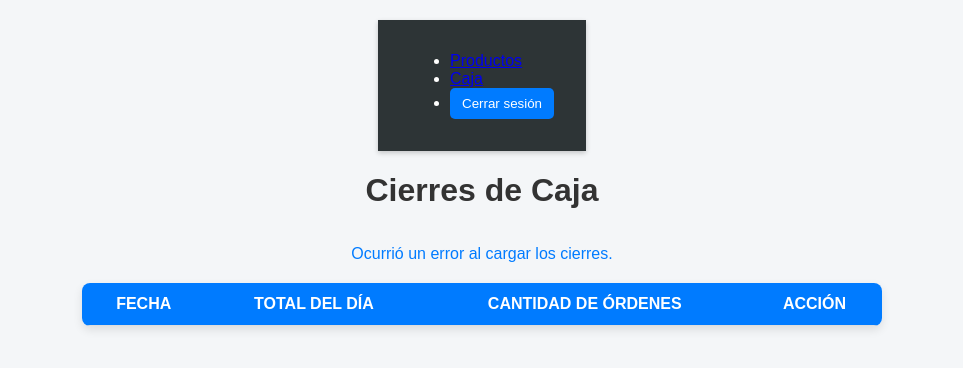
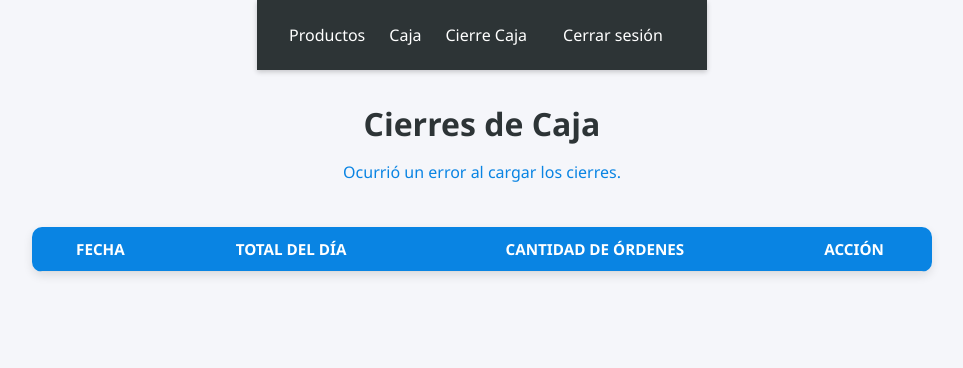
Before and after one commit to SorathDem/GRANBar_BQ, a website: page frontend/cierre_caja.html in a window 1280 px wide. Shown: the whole page, without its empty margins (158-1121 px from the left). Drawn offline with Linux system fonts and the light colour scheme; no server answers.

Commit message:
Proyect51

```diff
--- a/frontend/cierre_caja.html
+++ b/frontend/cierre_caja.html
@@ -3,33 +3,27 @@
 <head>
   <meta charset="UTF-8">
   <title>Cierre de Caja</title>
+  <link rel="stylesheet" href="styles/admin.css"> <!-- 👈 Reutilizamos tu mismo CSS -->
   <style>
+    /* 🔹 Estilos específicos solo para esta página */
     body {
-      font-family: Arial, sans-serif;
-      background-color: #f4f6f8;
+      background-color: #f5f6fa;
+      min-height: 100vh;
       margin: 0;
-      padding: 20px;
       display: flex;
       flex-direction: column;
       align-items: center;
     }
 
-    header {
-        background-color: #2d3436;
-        color: #fff;
-        padding: 1rem 2rem;
-        box-shadow: 0 2px 5px rgba(0,0,0,0.2);
-    }
-
     h1 {
-      color: #333;
+      color: #2d3436;
       text-align: center;
-      margin-bottom: 20px;
+      margin: 2rem 0 1rem;
     }
 
     #mensaje {
       font-size: 16px;
-      color: #007bff;
+      color: #0984e3;
       margin-bottom: 20px;
       text-align: center;
     }
@@ -37,15 +31,15 @@
     table {
       border-collapse: collapse;
       width: 85%;
-      max-width: 800px;
+      max-width: 900px;
       background-color: white;
       box-shadow: 0 4px 10px rgba(0, 0, 0, 0.1);
-      border-radius: 8px;
+      border-radius: 10px;
       overflow: hidden;
     }
 
     thead {
-      background-color: #007bff;
+      background-color: #0984e3;
       color: white;
     }
 
@@ -56,7 +50,7 @@
     }
 
     tbody tr:hover {
-      background-color: #f1f1f1;
+      background-color: #f1f2f6;
     }
 
     th {
@@ -65,19 +59,20 @@
     }
 
     button {
-      background-color: #007bff;
+      background-color: #0984e3;
       border: none;
       color: white;
       padding: 8px 12px;
-      border-radius: 5px;
+      border-radius: 6px;
       cursor: pointer;
       transition: background-color 0.3s;
     }
 
     button:hover {
-      background-color: #0056b3;
+      background-color: #74b9ff;
     }
 
+    /* 📱 Responsive */
     @media (max-width: 600px) {
       table {
         width: 100%;
@@ -90,17 +85,21 @@
     }
   </style>
 </head>
+
 <body>
-      <header>
+  <!-- ✅ Header igual al del panel de administrador -->
+  <header>
     <nav>
       <ul>
         <li><a href="admin.html" id="nav-productos">Productos</a></li>
         <li><a href="caja.html" id="nav-caja">Caja</a></li>
+        <li><a href="cierre_caja.html" id="nav-cierre_caja">Cierre Caja</a></li>
         <li><button id="logoutBtn">Cerrar sesión</button></li>
       </ul>
     </nav>
   </header>
 
+  <!-- Contenido principal -->
   <h1>Cierres de Caja</h1>
   <p id="mensaje">Cargando cierres de caja...</p>
 
```
